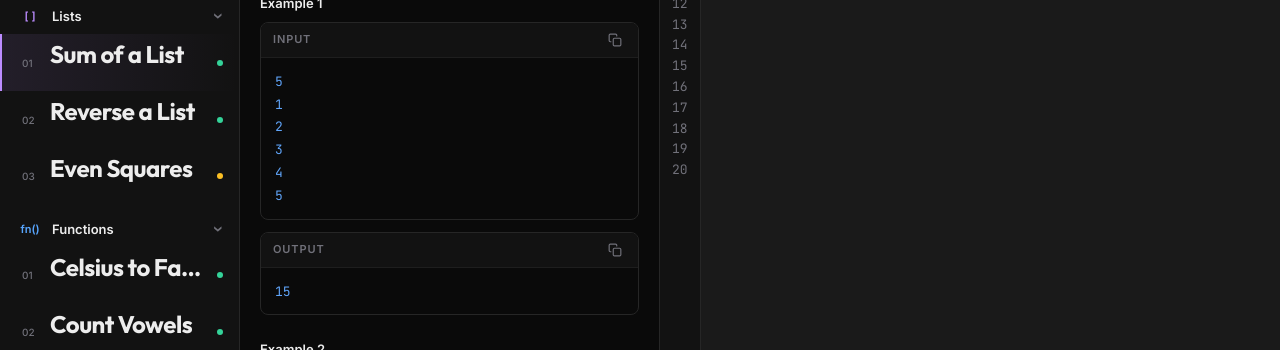
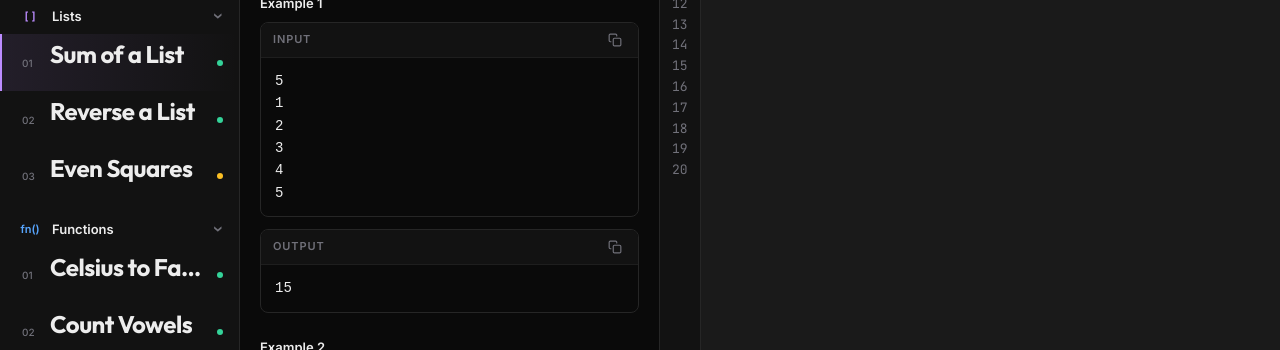
Before and after one commit to kelvindokhoi/IntroCompSciPractice, a React (Vite) app in the folder IntroCompSciPractice/: page / in a window 1280 px wide. Shown: the part 347-697 px from the top of the page. Built offline with nearby package versions, Linux system fonts and the light colour scheme.

Commit message:
fix output display bug

```diff
--- a/IntroCompSciPractice/src/components/ProblemView.jsx
+++ b/IntroCompSciPractice/src/components/ProblemView.jsx
@@ -33,7 +33,7 @@ const CopyableCode = ({ label, code }) => {
         </button>
       </div>
       <div className="copyable-content">
-        <code>{code}</code>
+        <pre>{code}</pre>
       </div>
     </div>
   );
```
